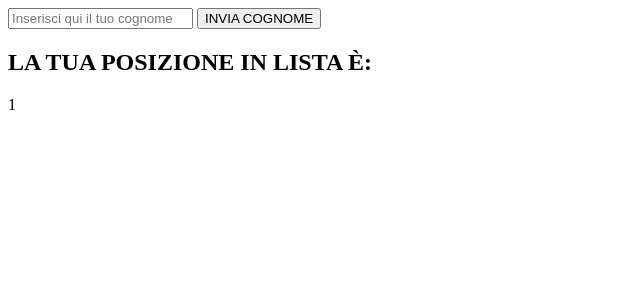
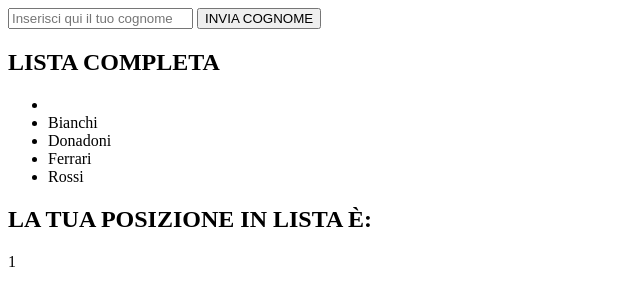
Before and after one commit to Antonio-Donadoni/js-lista-cognomi, a plain HTML site: page index.html in a window 1280 px wide. Both pictures are taken after a click on the button "INVIA COGNOME". Shown: the whole page, without its empty margins (0-640 px from the left). Drawn offline with Linux system fonts and the light colour scheme.

Commit message:
ADD Lista in HTML

```diff
--- a/index.html
+++ b/index.html
@@ -13,7 +13,10 @@
     <div class="container">
       <input id="cognome" type="text" name="nome" value="" placeholder="Inserisci qui il tuo cognome">
       <button id="invia-nome" type="button" name="button">INVIA COGNOME</button>
+       <h2>LISTA COMPLETA</h2>
+       <ul id="lista-completa">
 
+       </ul>
       <h2>LA TUA POSIZIONE IN LISTA &Egrave;: </h2>
       <span id="posizione-lista"></span>
     </div>
--- a/js/script.js
+++ b/js/script.js
@@ -10,13 +10,17 @@ var nomeInserito = document.getElementById('cognome').value;
 listaNomi.push(nomeInserito);
 // ORDINO ALFABETICAMENTE
 listaNomi = listaNomi.sort();
-console.log(listaNomi);
+// STAMPO LISTA
+for (var i = 0; i < listaNomi.length; i++) {
+  document.getElementById('lista-completa').innerHTML += "<li>" + listaNomi[i] + "</li>";
+}
+
 //CONTROLLO LA POSIZIONE DEL NOME IN LISTA
 var posizioneLista = 1;
-
 for (var i = 0; i < listaNomi.length && listaNomi[i] != nomeInserito; i++) {
   posizioneLista++;
 }
 // OUTPUT POSIZIONE
+
 document.getElementById('posizione-lista').innerHTML = posizioneLista;
 });
```
